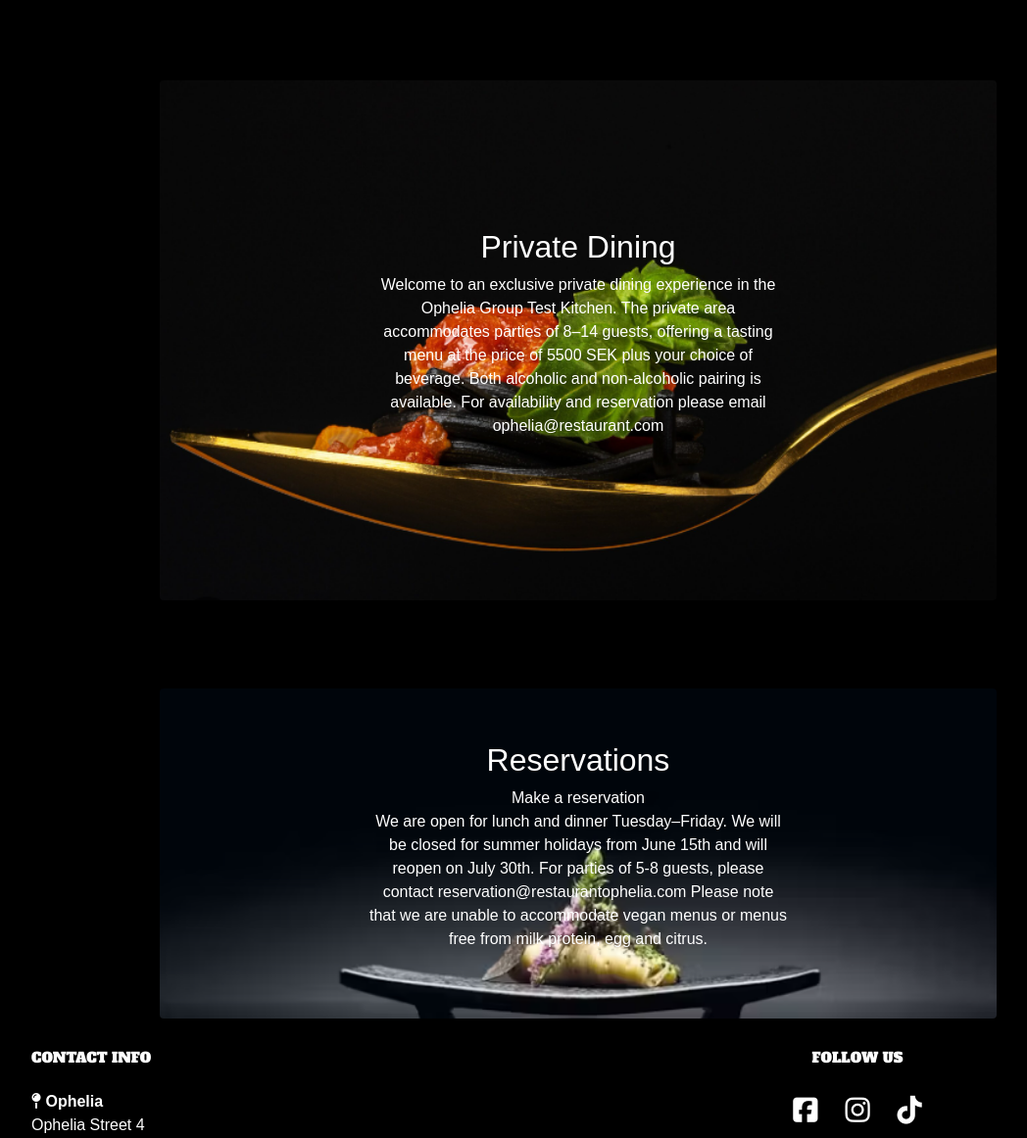
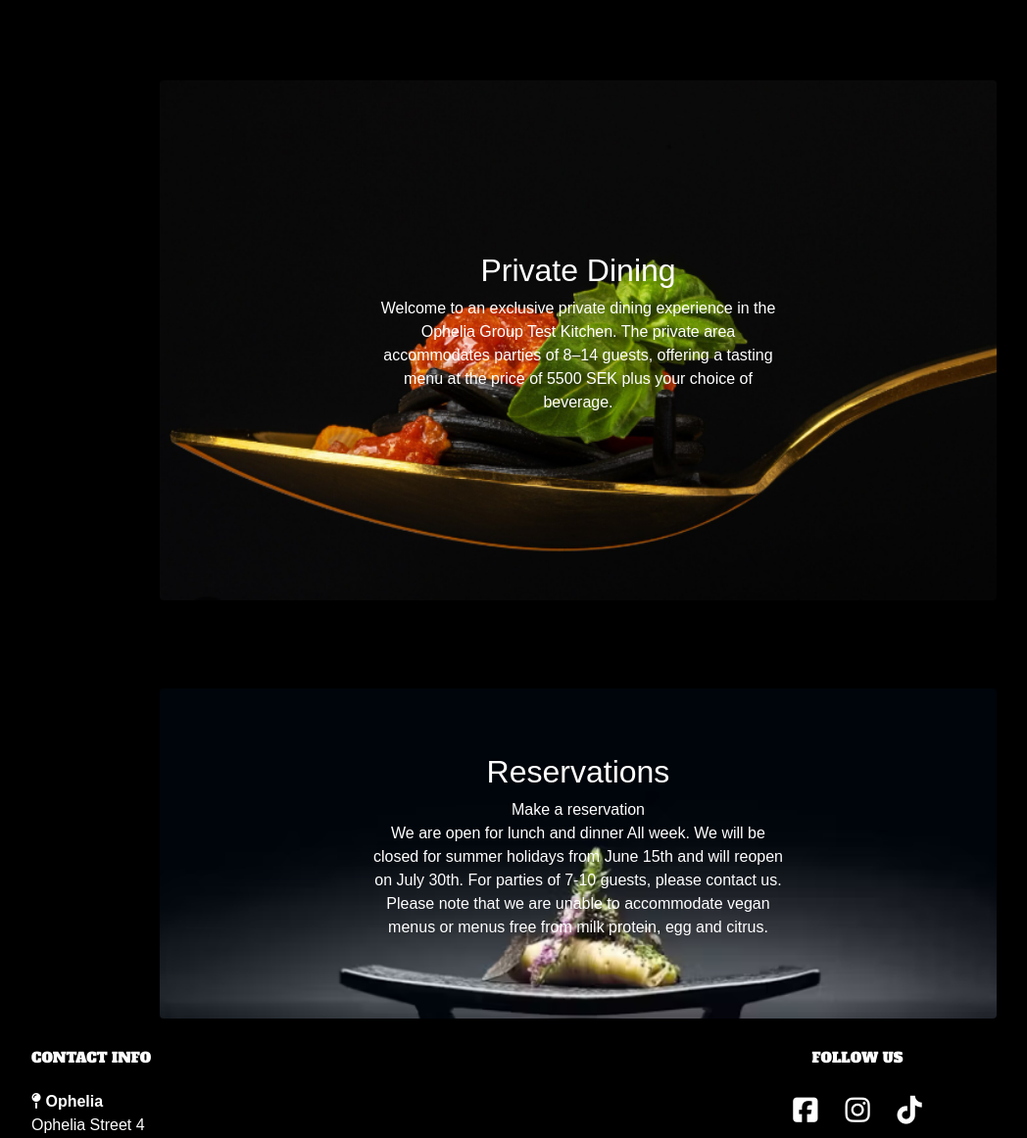
Before and after one commit to DanielE-J/ophelia, a Django app: page /menu/food/ in a window 1280 px wide. Shown: the part 947-2109 px from the top of the page at 98% size, without its empty margins (50-1098 px from the left). Run offline with Django 5.2, Linux system fonts and the light colour scheme; some libraries are stand-ins or nearby versions; some web fonts are replaced.

Commit message:
fixed text in menu

```diff
--- a/menu/templates/menu/food.html
+++ b/menu/templates/menu/food.html
@@ -48,9 +48,6 @@
                                 The private area accommodates parties of 8–14 guests,
                                 offering a tasting menu at the price of 5500 SEK
                                 plus your choice of beverage.
-                                Both alcoholic and non-alcoholic pairing is available.
-                                For availability and reservation please email
-                                ophelia@restaurant.com
                             </p>
                         </div>
                     </div>
@@ -74,12 +71,9 @@
                             <h2>Reservations</h2>
                             <p>
                                 Make a reservation<br>
-                                We are open for lunch and dinner Tuesday–Friday.
-
+                                We are open for lunch and dinner All week.
                                 We will be closed for summer holidays from June 15th and will reopen on July 30th.
-
-                                For parties of 5-8 guests, please contact reservation@restaurantophelia.com
-
+                                For parties of 7-10 guests, please contact us.
                                 Please note that we are unable to accommodate vegan menus or menus free from milk protein, egg and citrus.
                             </p>
                         </div>
```
